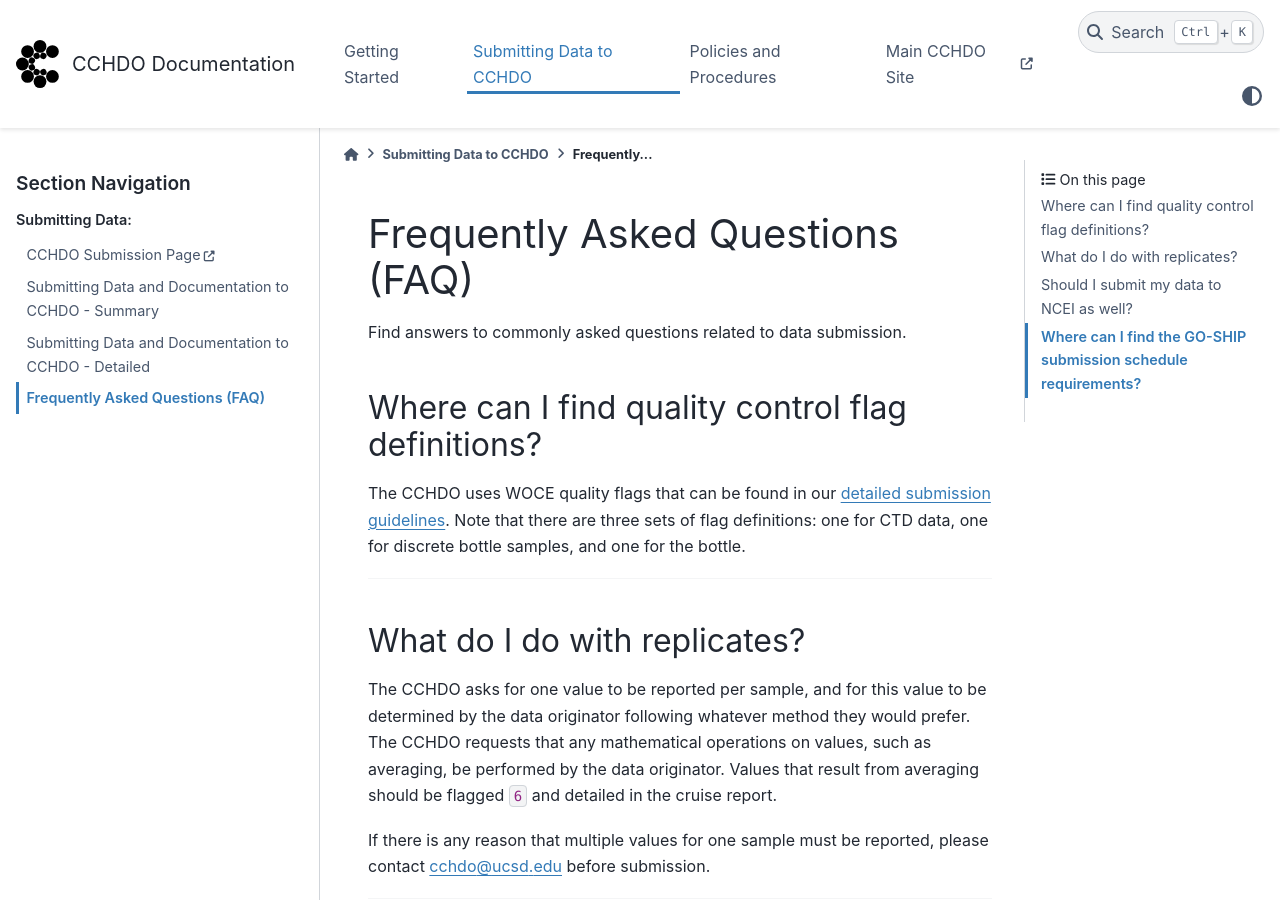
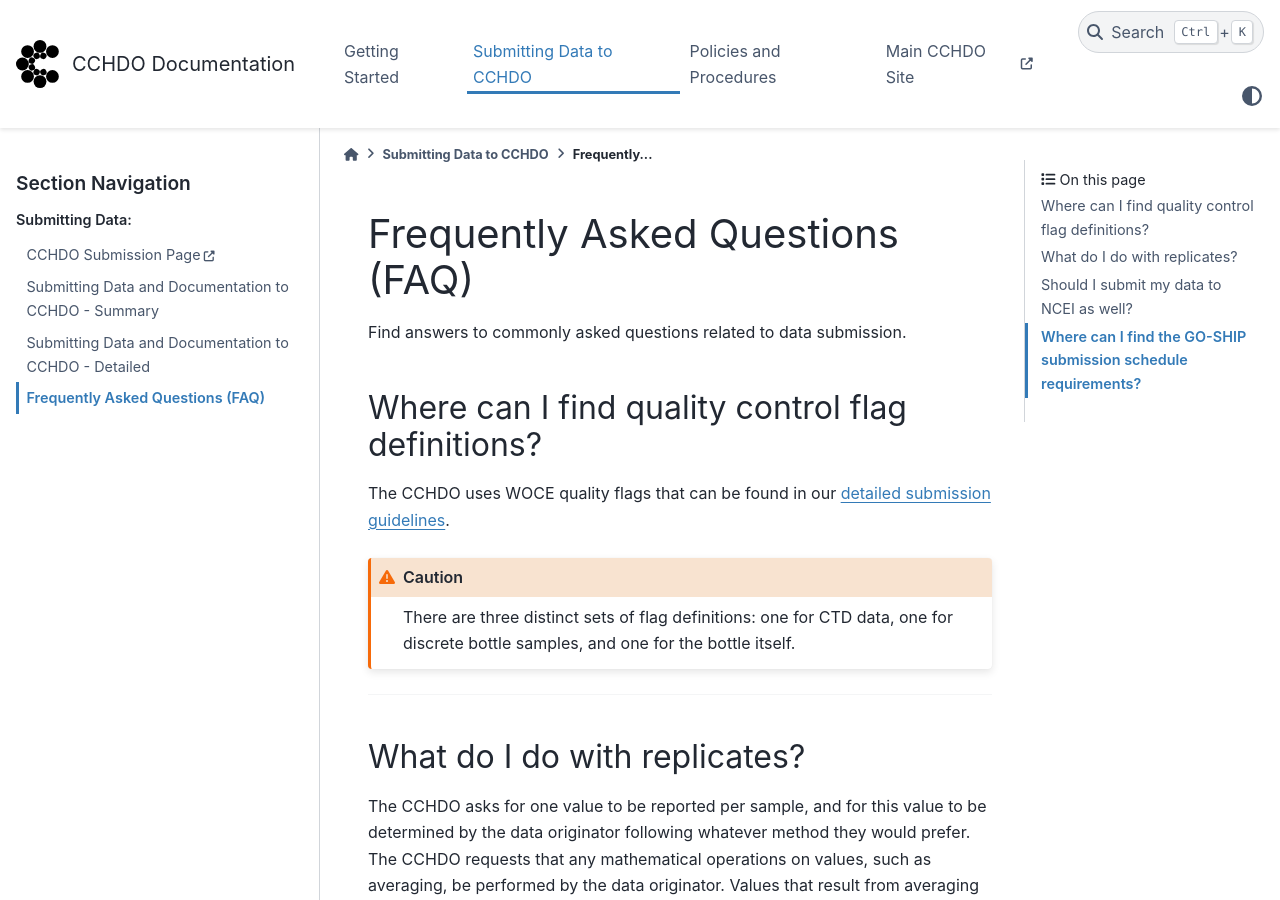
Before and after one commit to cchdo/cchdo-learning-and-guides, a Sphinx documentation site: the page built from docs/submitting_data/faq.md, in a window 1280 px wide and 900 px high. Built offline with Sphinx 7.4.7 and the PyData theme 0.15.4, drawn with Linux system fonts in a browser that asks for light colours; pages that are not in the unit, such as notebooks, are missing from menus.

Commit message:
add caution message to flag faq

````diff
--- a/docs/submitting_data/faq.md
+++ b/docs/submitting_data/faq.md
@@ -3,7 +3,10 @@
 
 ## Where can I find quality control flag definitions?
 The CCHDO uses WOCE quality flags that can be found in our [detailed submission guidelines](../submitting_data/detailed_guide.md#data-quality-evaluation-and-data-quality-flags).
-Note that there are three sets of flag definitions: one for CTD data, one for discrete bottle samples, and one for the bottle.
+```{caution}
+There are three distinct sets of flag definitions: one for CTD data, one for discrete bottle samples, and one for the bottle itself.
+```
+
 
 ---
 
````
